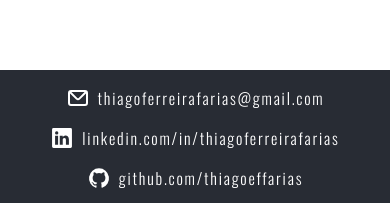
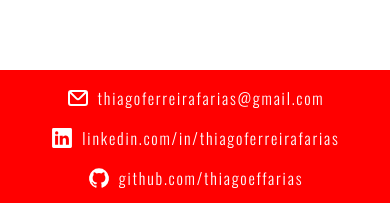
Before and after one commit to thiagoeffarias/software-engineer, a React (Create React App) app: page / in a window 390 px wide. Shown: the part 750-953 px from the top of the page. Built offline with nearby package versions, Linux system fonts and the light colour scheme.

Commit message:
fix changes at footer

```diff
--- a/src/App.css
+++ b/src/App.css
@@ -113,11 +113,8 @@ p {
   }
 
   .footer {
-    flex-direction: column;
-  }
-
-  .footer-item {
-    display: inline-block;
+    background: red !important;
+    flex-direction: column !important;
   }
 }
 
```
